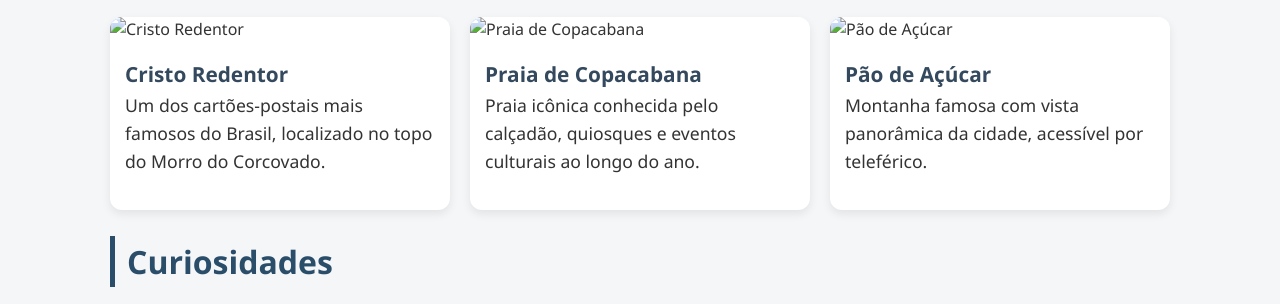
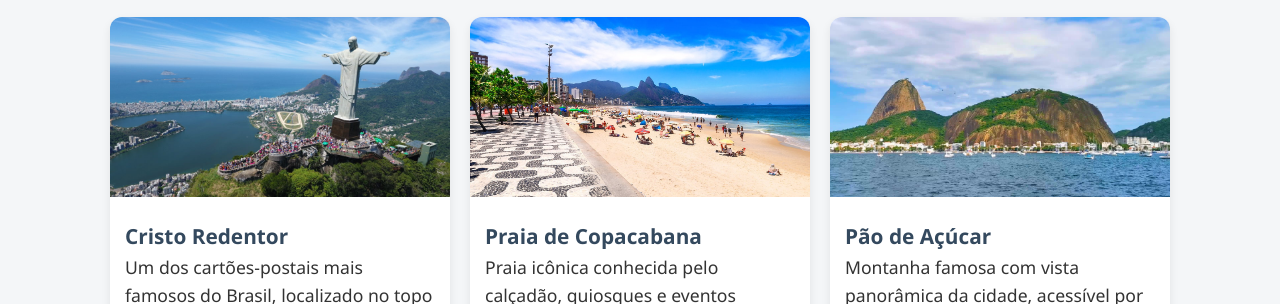
Before and after one commit to BrupzCode/SiteViagensAtv, a plain HTML site: page rioDeJaneiro.html in a window 1280 px wide. Shown: the part 468-772 px from the top of the page. Drawn offline with Linux system fonts and the light colour scheme; the site is published under a folder, as on GitHub Pages, so addresses that start at the root find nothing.

Commit message:
correção de barras indevidas

```diff
--- a/rioDeJaneiro.html
+++ b/rioDeJaneiro.html
@@ -30,19 +30,19 @@
 
             <div class="cards">
                 <div class="card">
-                    <img src="/imagens/cristoRedentor.jpg" alt="Cristo Redentor">
+                    <img src="imagens/cristoRedentor.jpg" alt="Cristo Redentor">
                     <h3>Cristo Redentor</h3>
                     <p>Um dos cartões-postais mais famosos do Brasil, localizado no topo do Morro do Corcovado.</p>
                 </div>
 
                 <div class="card">
-                    <img src="/imagens/praiacopacabana.jpg" alt="Praia de Copacabana">
+                    <img src="imagens/praiacopacabana.jpg" alt="Praia de Copacabana">
                     <h3>Praia de Copacabana</h3>
                     <p>Praia icônica conhecida pelo calçadão, quiosques e eventos culturais ao longo do ano.</p>
                 </div>
 
                 <div class="card">
-                    <img src="/imagens/paoDeacucar.jpg" alt="Pão de Açúcar">
+                    <img src="imagens/paoDeacucar.jpg" alt="Pão de Açúcar">
                     <h3>Pão de Açúcar</h3>
                     <p>Montanha famosa com vista panorâmica da cidade, acessível por teleférico.</p>
                 </div>
```
